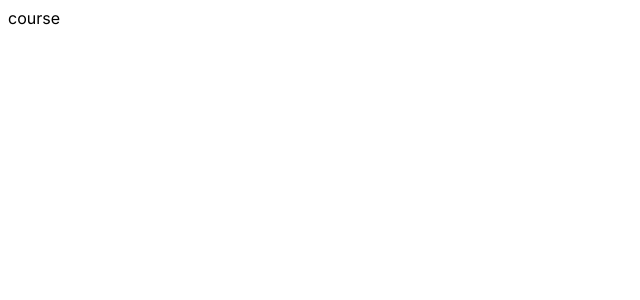
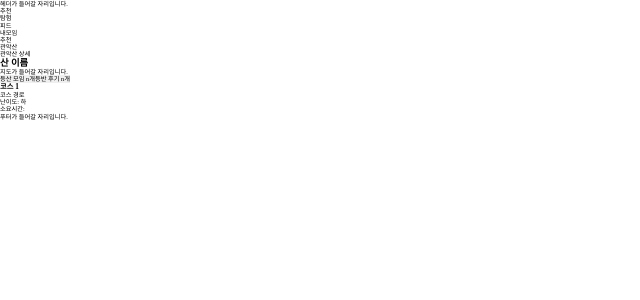
Before and after one commit to 2-6-collaborative-project/Mounteam, a Next.js app: page /explore/course in a window 1280 px wide. Shown: the top 300 px of the page, without its empty margins (0-640 px from the left). Built offline with nearby package versions, Linux system fonts and the light colour scheme.

Commit message:
Design: 산 상세 페이지(코스 정보) html 구조 작성, Tag 공용 컴포넌트로 분리

```diff
--- a/app/explore/course/page.tsx
+++ b/app/explore/course/page.tsx
@@ -1,5 +1,5 @@
-import React from 'react';
+import CourseDetail from '@/src/components/explore/CourseDetail';
 
 export default function course() {
-  return <div>course</div>;
+  return <CourseDetail />;
 }
--- a/src/components/explore/CourseDetail.tsx
+++ b/src/components/explore/CourseDetail.tsx
@@ -0,0 +1,49 @@
+'use client';
+
+import styled from 'styled-components';
+import GlobalStyle from '@/app/styles/globals';
+import Tabs from '../shared/Tabs';
+
+const Container = styled.div`
+  width: 1200px;
+`;
+
+export default function CourseDetail() {
+  return (
+    <>
+      <GlobalStyle />
+      <Container>
+        <div>헤더가 들어갈 자리입니다.</div>
+        <Tabs />
+        <div className="mountainDetail">
+          <nav className="breadCrumb">
+            <ul>
+              <li>
+                <a href="#">추천</a>
+              </li>
+              <li>
+                <a href="#">관악산</a>
+              </li>
+              <li>
+                <a href="#">관악산 상세</a>
+              </li>
+            </ul>
+          </nav>
+          <h2>산 이름</h2>
+          <div className="map">지도가 들어갈 자리입니다.</div>
+        </div>
+        <div className="activitiesButtons">
+          <button>등산 모임 n개</button>
+          <button>등반 후기 n개</button>
+        </div>
+        <div className="courseDetail">
+          <h3>코스 1</h3>
+          <p>코스 경로</p>
+          <p>난이도: 하</p>
+          <p>소요시간:</p>
+        </div>
+        <footer>푸터가 들어갈 자리입니다.</footer>
+      </Container>
+    </>
+  );
+}
--- /dev/null
+++ b/src/components/shared/Tabs.tsx
@@ -0,0 +1,20 @@
+export default function Tabs() {
+  return (
+    <div className="Tabs">
+      <ul>
+        <li>
+          <a href="">추천</a>
+        </li>
+        <li>
+          <a href="">탐험</a>
+        </li>
+        <li>
+          <a href="">피드</a>
+        </li>
+        <li>
+          <a href="">내모임</a>
+        </li>
+      </ul>
+    </div>
+  );
+}
```
Also changed, not shown: src/components/explore/ExplorePage.tsx (+3 -17 lines).
